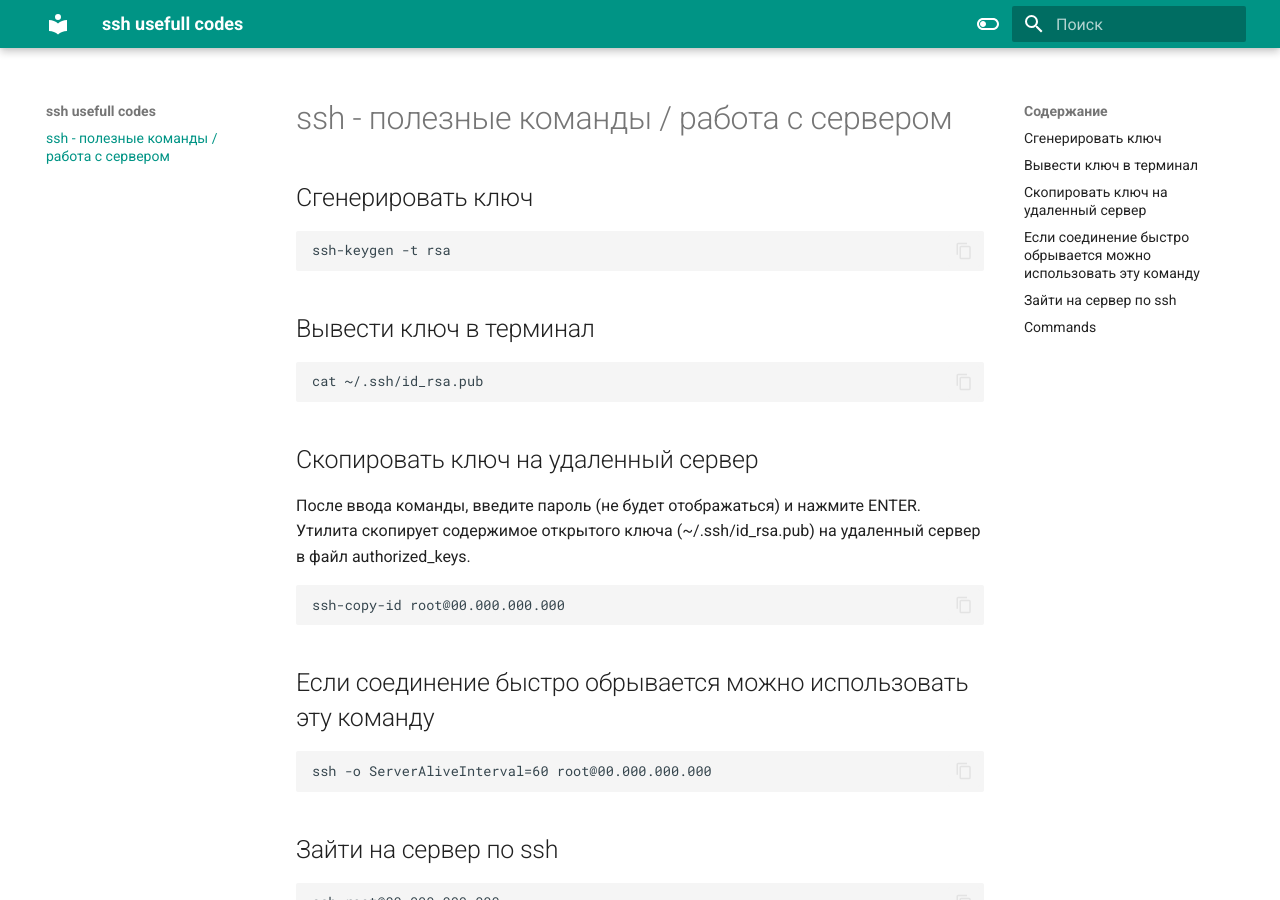
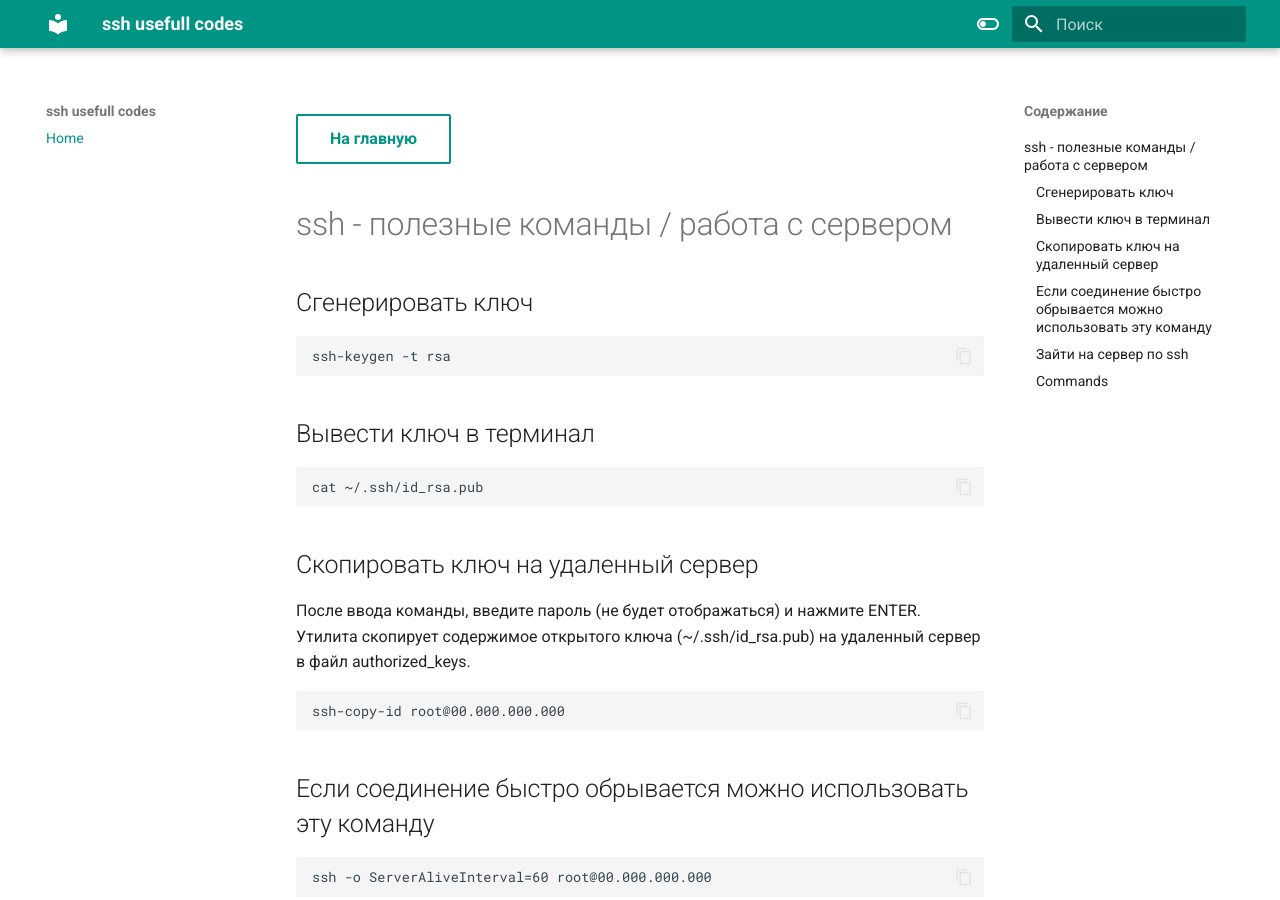
Before and after one commit to pavelcity/ssh, an MkDocs documentation site: the page built from docs/index.md, in a window 1280 px wide and 900 px high. Built offline with MkDocs 1.6.1 and Material for MkDocs 9.7.7, drawn with Linux system fonts in a browser that asks for light colours.

Commit message:
added button go home

```diff
--- a/docs/index.md
+++ b/docs/index.md
@@ -1,3 +1,6 @@
+[На главную](/){ .md-button }
+##
+
 # ssh - полезные команды / работа с сервером
 
 ## Сгенерировать ключ
```
